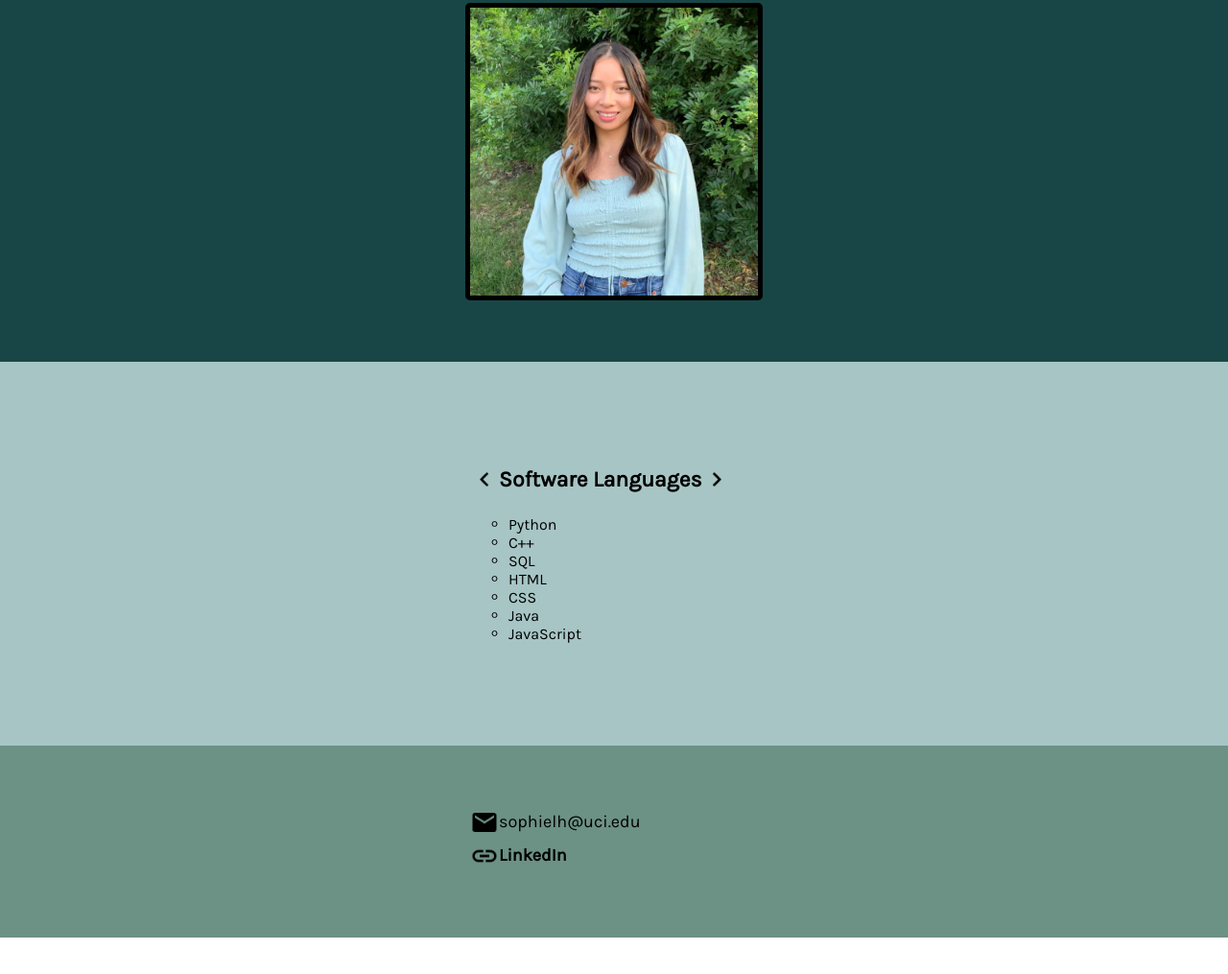
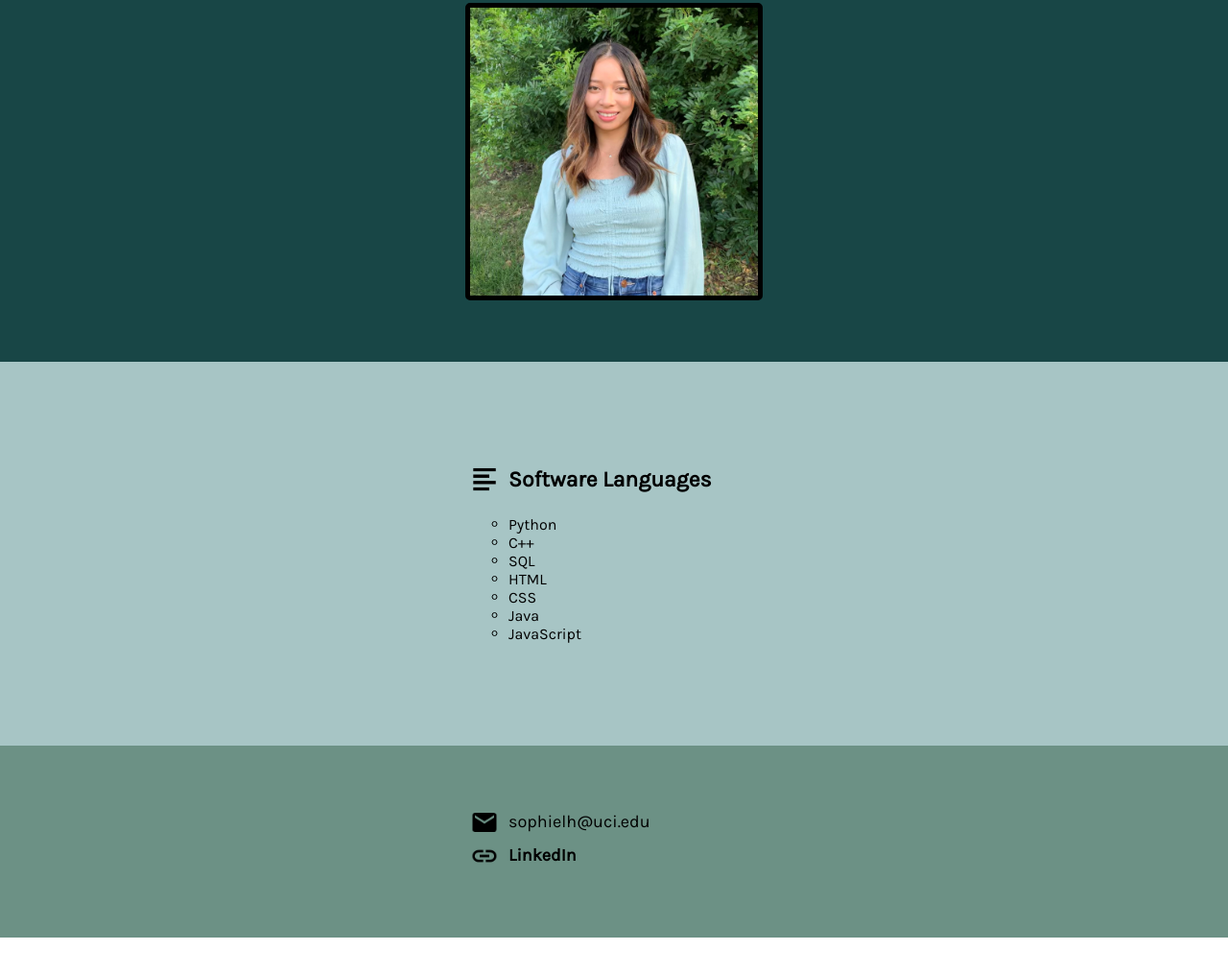
Before and after one commit to sophiehuynh/sophiehuynh.github.io, a plain HTML site: page index.html in a window 1280 px wide. Shown: the part 275-1290 px from the top of the page at 96% size. Drawn offline with nearby package versions, Linux system fonts and the light colour scheme.

Commit message:
added alt atributes

```diff
--- a/index.html
+++ b/index.html
@@ -34,7 +34,7 @@ EMAIL: sophielh@uci.edu
   </div>
   <div id="Skills">
     <div class="inner">
-      <div><img src="left.png" class="icon"><span id="lang">Software Languages</span><img src="right.png" class="icon"></div>
+      <div><img src="leftAlign.png" class="icon" alt="left align icon"><span id="lang">Software Languages</span></div>
       <ul>
         <li>Python</li>
         <li>C++</li>
@@ -48,8 +48,8 @@ EMAIL: sophielh@uci.edu
   </div>
   <div id="Contact">
     <div class="inner">
-      <div><img src="email.png" class="icon"><span class="iconText">sophielh@uci.edu</span></div>
-      <img src="link.png" class="icon"><span><a href="https://www.linkedin.com/in/sophie-h-a812a6119" class="iconText">LinkedIn</a></span></div>
+      <div><img src="email.png" class="icon" alt="email icon"><span class="iconText">sophielh@uci.edu</span></div>
+      <img src="link.png" class="icon" alt="link icon"><span><a href="https://www.linkedin.com/in/sophie-h-a812a6119" class="iconText">LinkedIn</a></span>
     </div>
   </div>
    <!-- <p>
--- a/style.css
+++ b/style.css
@@ -100,6 +100,7 @@ img {
     color:black;
     padding:0;
     margin:0;
+    margin-left:10px;
     font-size:18px;
     font-weight:none;
 }
@@ -109,6 +110,7 @@ img {
     bottom:8px;
     padding:0px;
     margin:0px;
+    margin-left:10px;
     font-size: 23px;
     font-weight:bold;
 }
```
Also changed, not shown: leftAlign.png (added).
